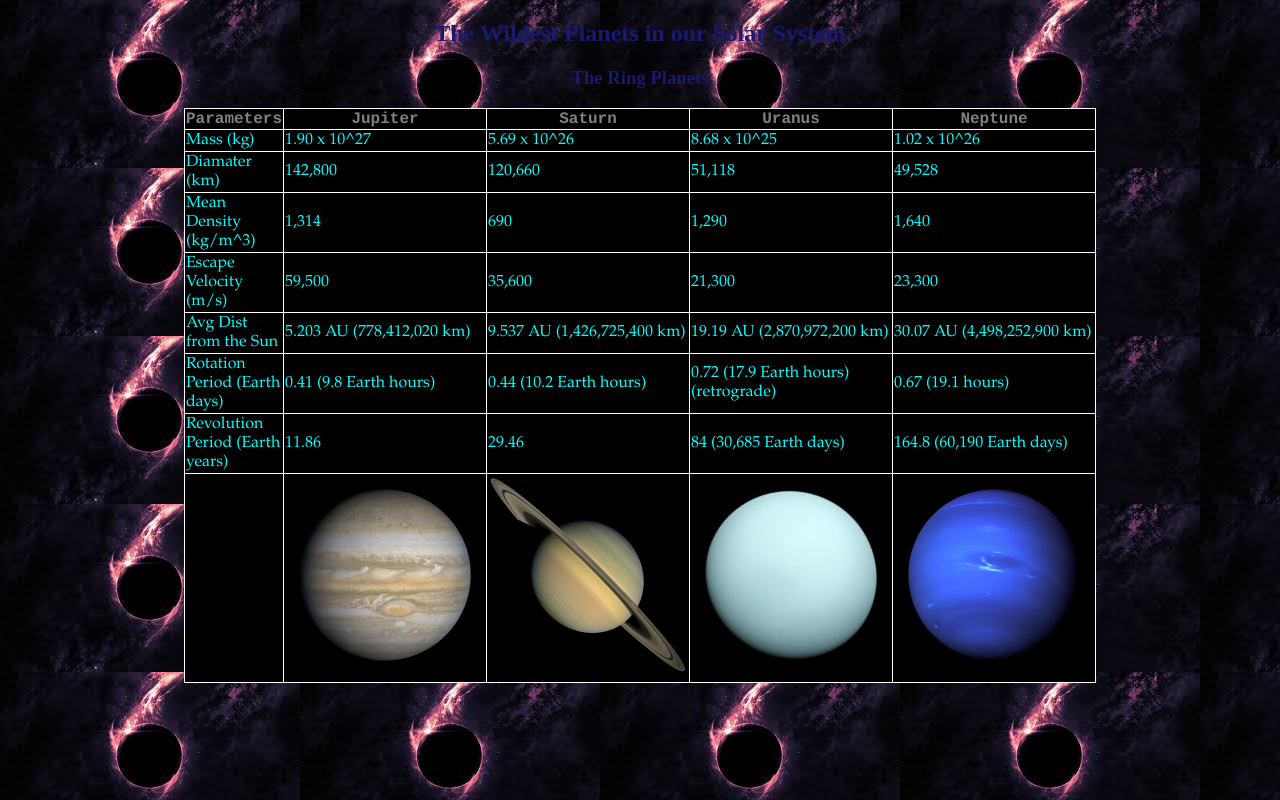
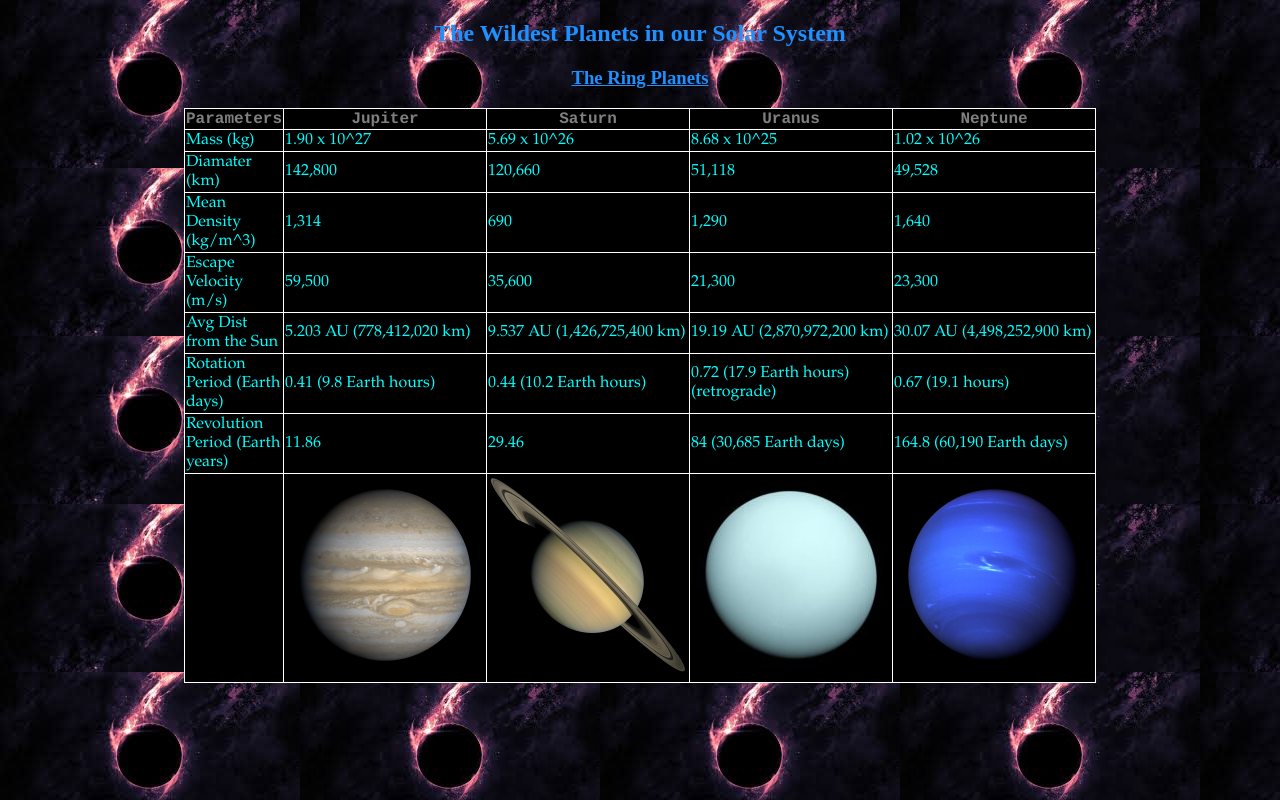
Before and after one commit to UriHuffer14/ITMD361_Lab5, a plain HTML site: page index.html in a window 1280 px wide. Drawn offline with Linux system fonts and the light colour scheme.

Commit message:
color change, undrline on h3

```diff
--- a/style.css
+++ b/style.css
@@ -6,13 +6,17 @@ body {
 }
 
 h2, h3 {
-  color: midnightblue;
+  color: dodgerblue;
 	font-family: charcoal;
   text-align: center;
 	/*font-size:*/
 }
 
-table, th, td {
+h3 {
+	text-decoration: underline;
+}
+
+table, th, tr, td {
 	border: 1px solid white;
 	width: 200px;
 	margin: auto;
```
